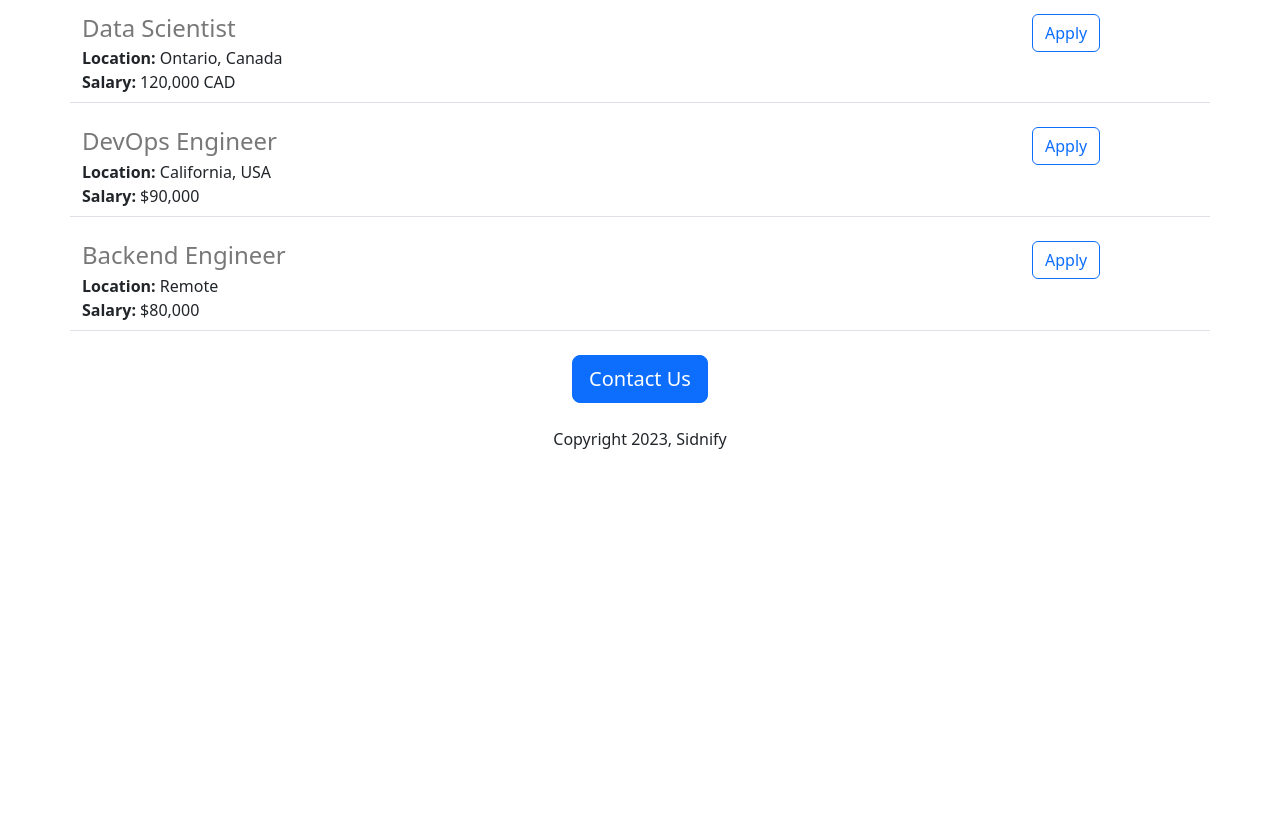
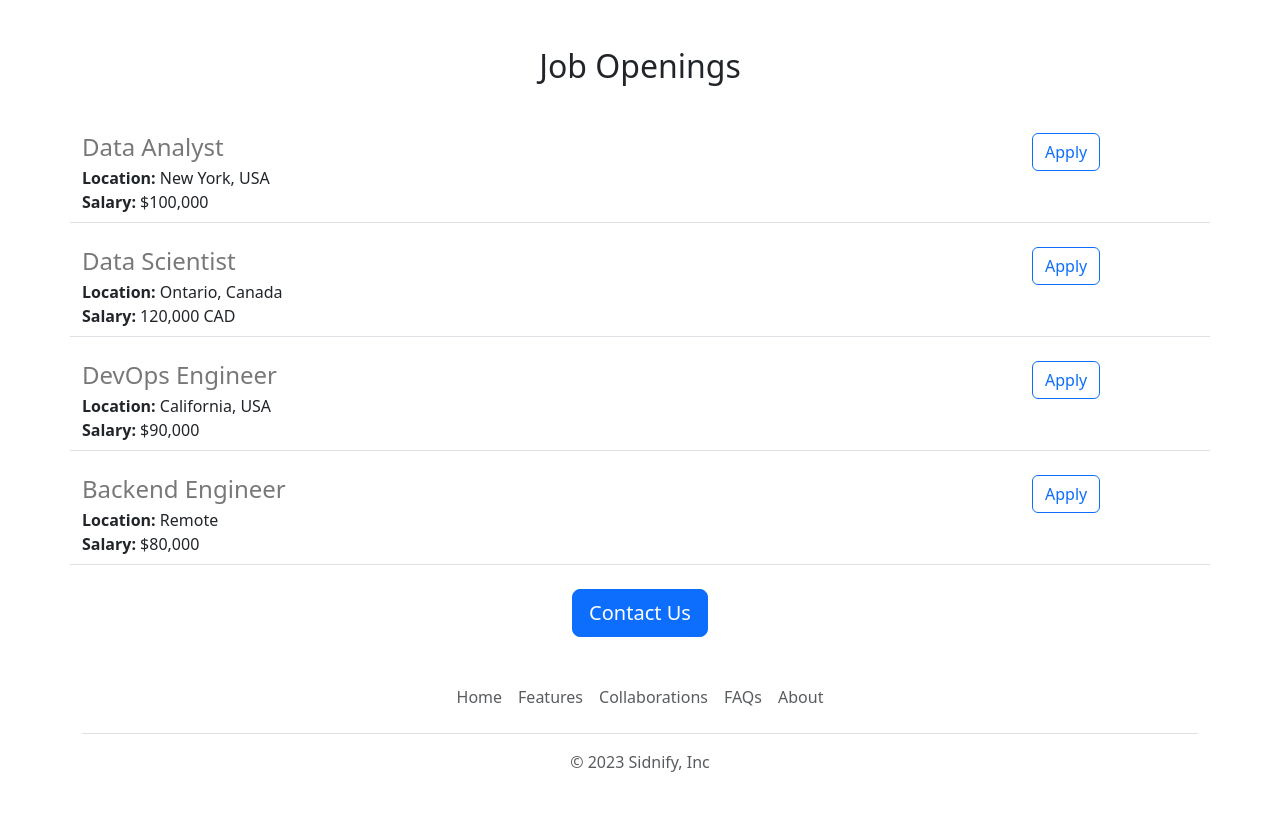
Before and after one commit to Sideeqkolade/career-website-v2, a Flask app: page / in a window 1280 px wide. Shown: the part 841-1671 px from the top of the page. Before the commit the page ends 1290 px from the top, so only its background shows below. Run offline with Flask 3, Linux system fonts and the light colour scheme.

Commit message:
functional and aesthetic improvement

```diff
--- /dev/null
+++ b/templates/footer.html
@@ -0,0 +1,12 @@
+<div class="container">
+  <footer class="py-3 my-4">
+    <ul class="nav justify-content-center border-bottom pb-3 mb-3">
+      <li class="nav-item"><a href="#" class="nav-link px-2 text-body-secondary">Home</a></li>
+      <li class="nav-item"><a href="#" class="nav-link px-2 text-body-secondary">Features</a></li>
+      <li class="nav-item"><a href="#" class="nav-link px-2 text-body-secondary">Collaborations</a></li>
+      <li class="nav-item"><a href="#" class="nav-link px-2 text-body-secondary">FAQs</a></li>
+      <li class="nav-item"><a href="#" class="nav-link px-2 text-body-secondary">About</a></li>
+    </ul>
+    <p class="text-center text-body-secondary">&copy; 2023 Sidnify, Inc</p>
+  </footer>
+</div>
--- a/templates/home.html
+++ b/templates/home.html
@@ -10,6 +10,7 @@
          height: 360px;
          width: 100%;
          object-fit: cover;
+         margin-bottom: 16px;
        }
 
       h4 {
@@ -18,13 +19,20 @@
     </style>
   </head>
   <body>
+    {% include 'nav.html' %}
+     <img class="img-fluid" id="banner" src="https://career-website.muhsideeqadeyem.repl.co/static/banner.jpeg">
     <div class="container">
       <h1 class="text-center mt-2 mb-3">{{ company_name }} Careers</h1>
-      <img class="img-fluid" id="banner" src="https://career-website.muhsideeqadeyem.repl.co/static/banner.jpeg">
-      <h2 class="text-center mt-4 mb-3">About Sidnify</h2>
-      <p class="lead">
-        Lorem ipsum dolor sit amet, consectetur adipiscing elit, sed do eiusmod tempor incididunt ut labore et dolore magna aliqua. Ut enim ad minim veniam, quis nostrud exercitation ullamco laboris nisi ut aliquip ex ea commodo consequat. Duis aute irure dolor in reprehenderit in voluptate velit esse cillum dolore eu fugiat nulla pariatur. Excepteur sint occaecat cupidatat non proident, sunt in culpa qui officia deserunt mollit anim id est laborum.
-      </p>
+      <div class="row mb-5">
+        <div class="col-md-6">
+          <p class="lead">
+            Lorem ipsum dolor sit amet, consectetur adipiscing elit, sed do eiusmod tempor incididunt ut labore et dolore magna aliqua. Ut enim ad minim veniam, quis nostrud exercitation ullamco laboris nisi ut aliquip ex ea commodo consequat. Duis aute irure dolor in reprehenderit in voluptate velit esse cillum dolore eu fugiat nulla pariatur. Excepteur sint occaecat cupidatat non proident, sunt in culpa qui officia deserunt mollit anim id est laborum.
+          </p>
+        </div>
+        <div class="d-none d-md-block col-md-6">
+          <img col="6" src="/static/work.jpeg" style="height:320px;border-radius:4px"  alt="people at work">
+        </div>
+      </div>
       <h2 class="text-center mt-4 mb-5">Job Openings</h2>
       <div>
           {% for job in jobs %}
@@ -32,10 +40,9 @@
           {% endfor %}
       </div>
       <div class="text-center">
-        <button class="btn btn-primary btn-lg">Contact Us</button>
-        <p class="mt-4">Copyright 2023, Sidnify</p>
+       <a href="mailto:sidsideeq01@gmail.com?subject=Questions%20about%20job%20openings&body=My%20name%3A%20%3Cyour%20name%20here%3E%0D%0A%0D%0AMy%20Questions%3A%20%3Center%20questions%20here%3E" type="button" class="btn btn-primary btn-lg">Contact Us</a>
       </div>
-
     </div>
+    {% include 'footer.html' %}
   </body>
 </html>
--- a/templates/jobitems.html
+++ b/templates/jobitems.html
@@ -13,6 +13,6 @@
     {% endif %}
   </div>
   <div class="col-2">
-    <button type="button" class="btn btn-outline-primary">Apply</button>
+    <a href="mailto:<a href=mailto:sidsideeq01@gmail.com?subject=Application%20for%20{{job['title']}}&body=My%20name%3A%20%3Cyour%20name%20here%3E%0D%0A%0D%0AMy%20resume%20link%3A%20%3Cresume%20link%3E%0D%0A%0D%0AMy%20Linkedin%20link%3A%20%3Clinkedin%20link%3E" type="button" class="btn btn-outline-primary">Apply</a>
   </div>
 </div>
--- /dev/null
+++ b/templates/nav.html
@@ -0,0 +1,8 @@
+<nav class="navbar shadow-sm p-3 mb-2 fixed-top bg-white bg-body-tertiary">
+  <div class="container">
+    <a class="navbar-brand" href="#">
+      <img src="/static/logo.svg" alt="Bootstrap" width="30" height="24">Sidnify
+    </a>
+  </div>
+</nav>
+<div style="height:72px"></div>
```
Also changed, not shown: static/logo.svg (added), 1 other file.
